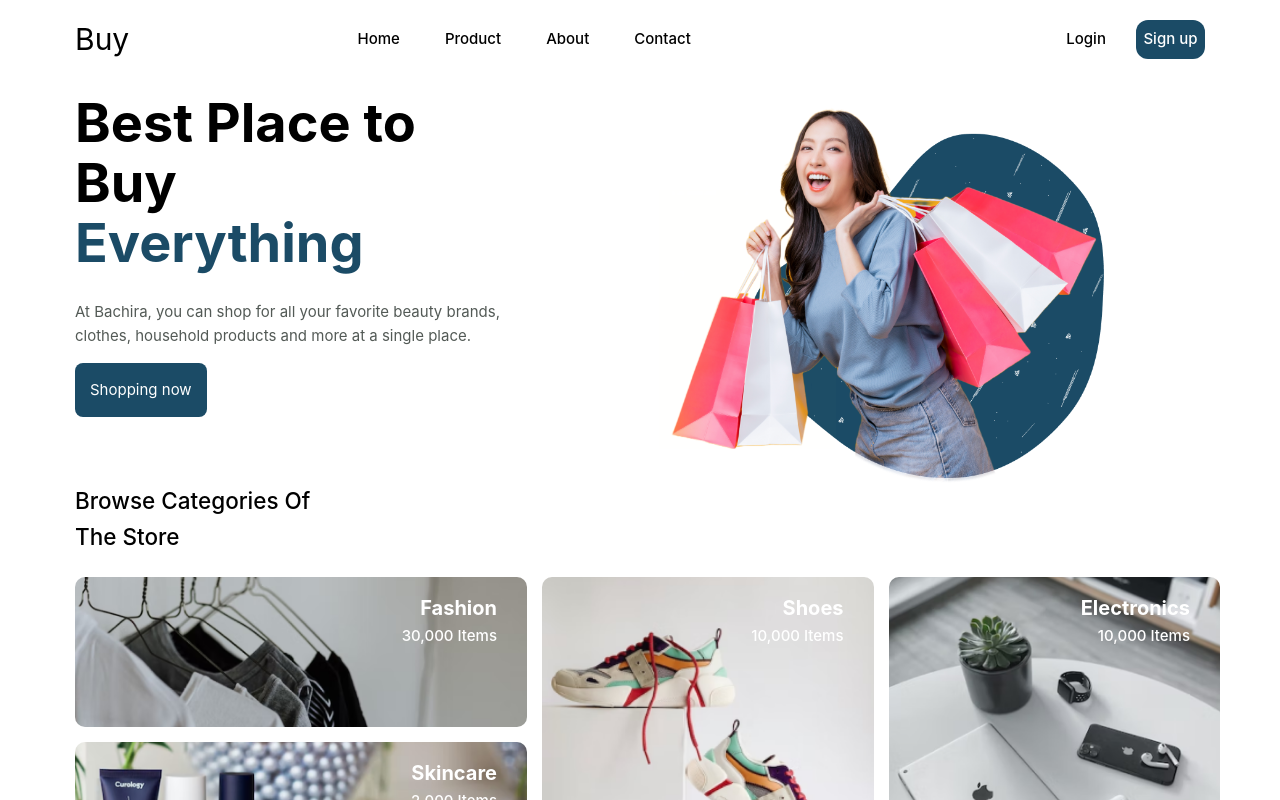
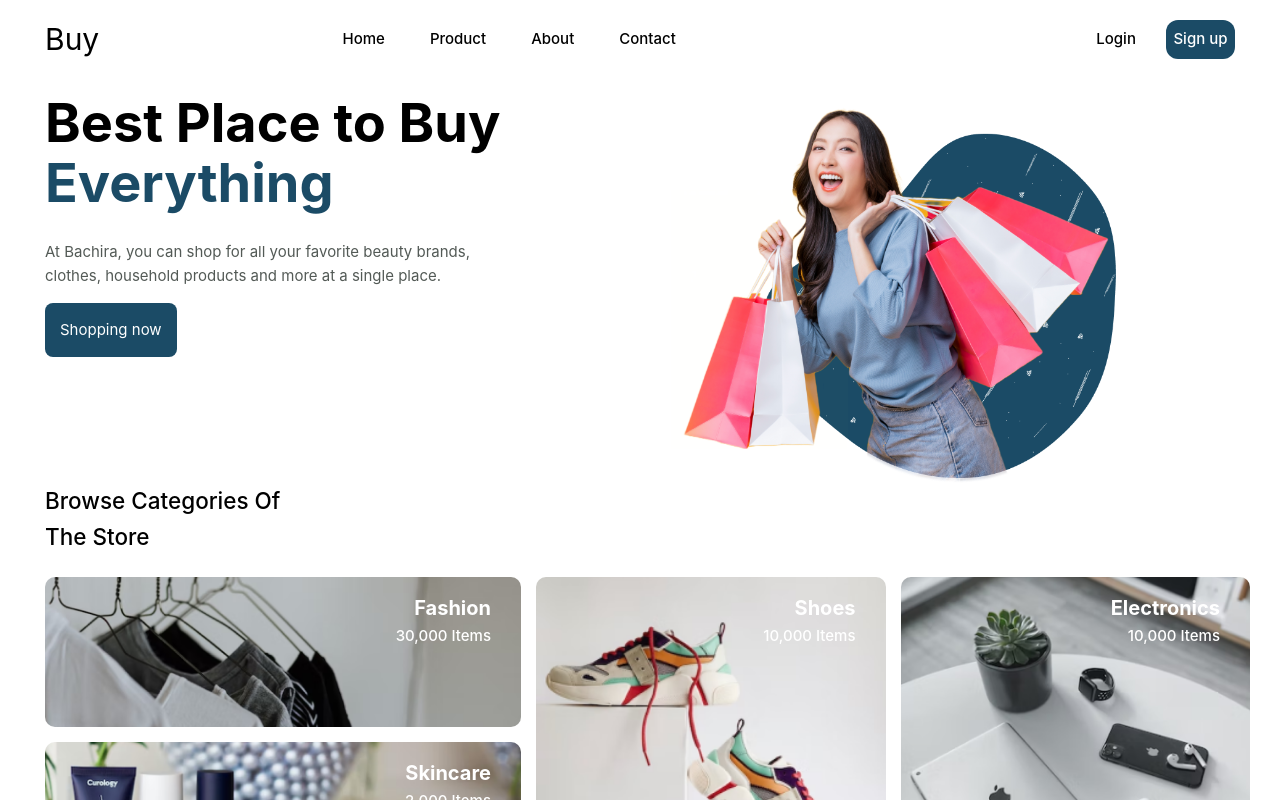
Before and after one commit to ibimina/buy, a Vue app: page / in a window 1280 px wide. Shown: the top 800 px of the page. Built offline with nearby package versions, Linux system fonts and the light colour scheme.

Commit message:
style: update style

```diff
--- a/src/views/HomeView.vue
+++ b/src/views/HomeView.vue
@@ -191,7 +191,7 @@ import FooterBar from '@/components/FooterBar.vue';
 
 @media (min-width:60rem) {
   .landing {
-    padding-inline: 5em;
+    padding-inline: 3em;
   }
   .title {
     font-size: 54px;
```
